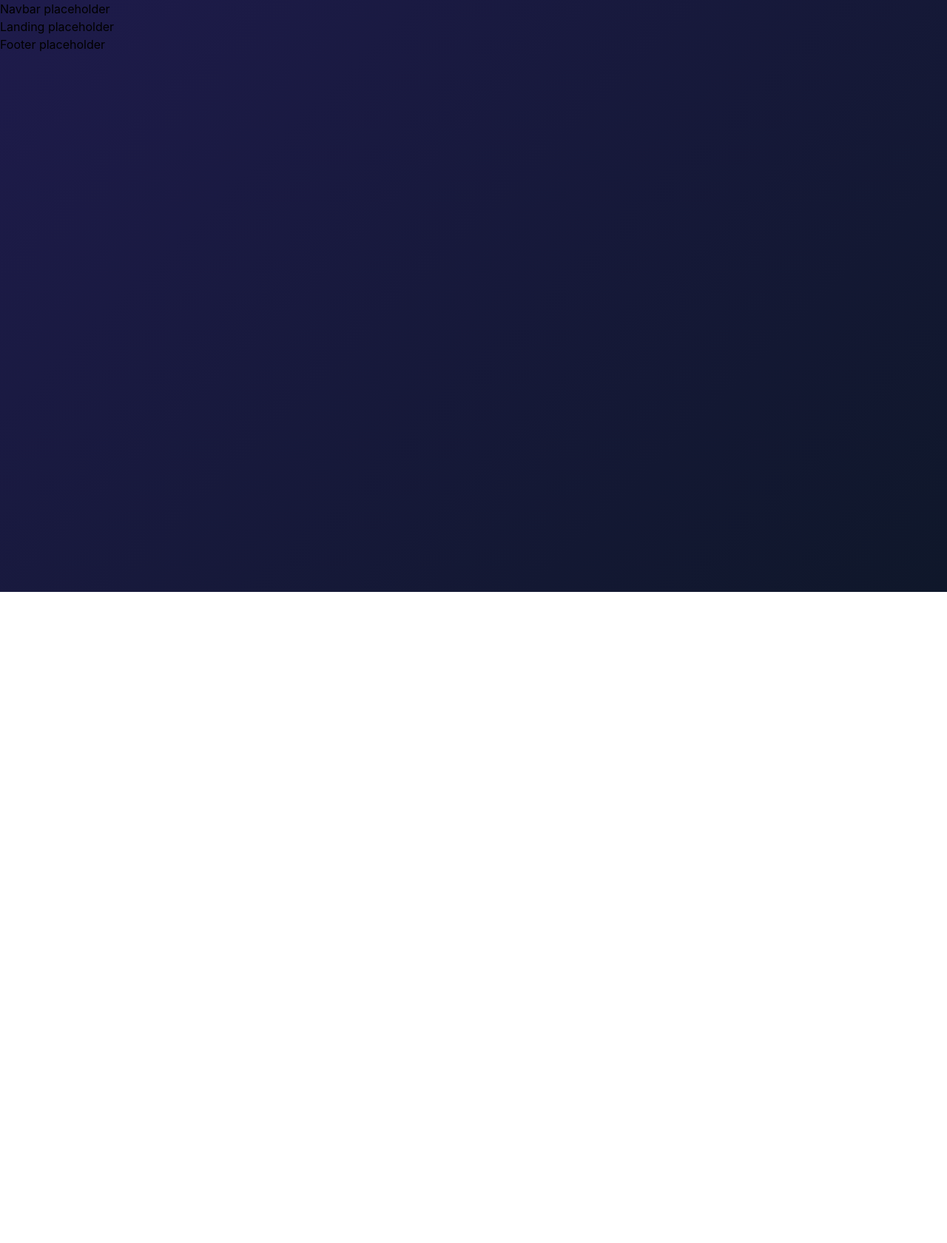
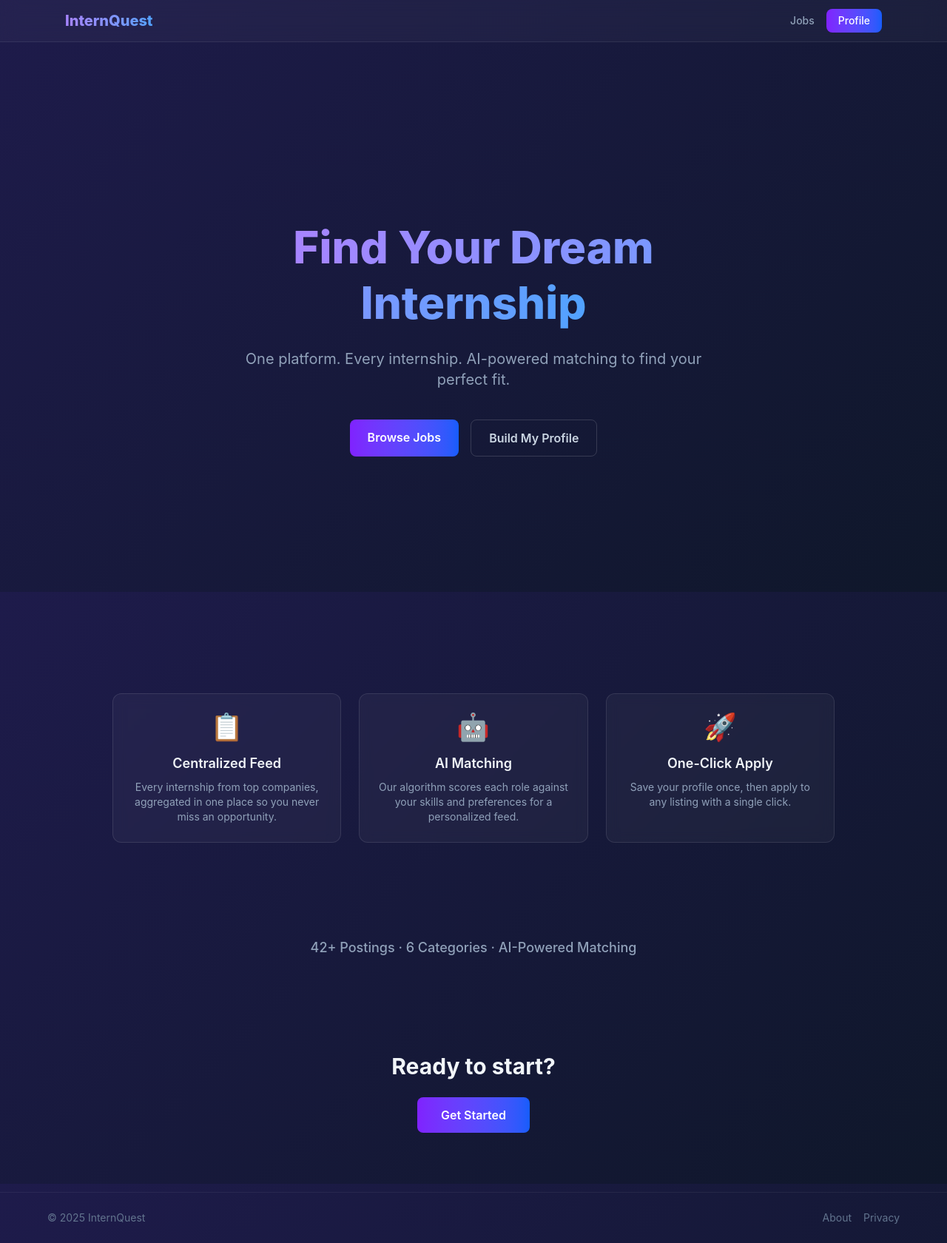
Before and after one commit to Ricky-RL/InternQuest, a React (Vite) app: page / in a window 1280 px wide. Shown: the whole page at 74% size. Before the commit the page ends 800 px from the top, so only its background shows below. Built offline with nearby package versions, Linux system fonts and the light colour scheme.

Commit message:
feat: implement Navbar, Footer, FilterTabs, JobCard components and Landing page

```diff
--- a/src/components/FilterTabs.jsx
+++ b/src/components/FilterTabs.jsx
@@ -1,3 +1,21 @@
-export default function FilterTabs() {
-  return <div>FilterTabs placeholder</div>;
+export default function FilterTabs({ categories, activeCategory, onCategoryChange }) {
+  const allTabs = [{ value: 'all', label: 'All' }, ...categories];
+
+  return (
+    <div className="flex gap-2 overflow-x-auto pb-2">
+      {allTabs.map((tab) => (
+        <button
+          key={tab.value}
+          onClick={() => onCategoryChange(tab.value)}
+          className={`shrink-0 px-4 py-1.5 rounded-full text-sm font-medium transition-all ${
+            activeCategory === tab.value
+              ? 'bg-gradient-to-r from-violet-600 to-blue-600 text-white'
+              : 'bg-white/[0.06] text-slate-400 border border-white/[0.08] hover:bg-white/[0.1]'
+          }`}
+        >
+          {tab.label}
+        </button>
+      ))}
+    </div>
+  );
 }
--- a/src/components/Footer.jsx
+++ b/src/components/Footer.jsx
@@ -1,3 +1,17 @@
 export default function Footer() {
-  return <div>Footer placeholder</div>;
+  return (
+    <footer className="border-t border-white/[0.06] py-6 px-6">
+      <div className="max-w-6xl mx-auto flex items-center justify-between">
+        <span className="text-slate-500 text-sm">&copy; 2025 InternQuest</span>
+        <div className="flex gap-4">
+          <a href="#" className="text-slate-500 text-sm hover:text-slate-300 transition-colors">
+            About
+          </a>
+          <a href="#" className="text-slate-500 text-sm hover:text-slate-300 transition-colors">
+            Privacy
+          </a>
+        </div>
+      </div>
+    </footer>
+  );
 }
--- a/src/components/JobCard.jsx
+++ b/src/components/JobCard.jsx
@@ -1,3 +1,57 @@
-export default function JobCard() {
-  return <div>JobCard placeholder</div>;
+import { Link } from 'react-router-dom';
+
+function ScoreBadge({ score }) {
+  if (score == null) return null;
+
+  let colors;
+  if (score >= 80) {
+    colors = 'bg-emerald-900/30 text-emerald-300';
+  } else if (score >= 60) {
+    colors = 'bg-amber-900/30 text-amber-300';
+  } else {
+    colors = 'bg-white/[0.08] text-slate-400';
+  }
+
+  return (
+    <span className={`text-xs font-medium px-2 py-0.5 rounded-full ${colors}`}>
+      {score}% match
+    </span>
+  );
 }
+
+export default function JobCard({ job, score }) {
+  return (
+    <Link
+      to={`/jobs/${job.id}`}
+      className="block bg-white/[0.04] border border-white/10 backdrop-blur-sm rounded-xl p-4 hover:border-violet-500/40 transition-all"
+    >
+      <div className="flex items-start justify-between gap-3 mb-3">
+        <div className="w-10 h-10 rounded-lg bg-white/[0.08] flex items-center justify-center text-slate-300 font-bold text-sm shrink-0">
+          {job.logoInitial}
+        </div>
+        <ScoreBadge score={score} />
+      </div>
+
+      <h3 className="text-slate-100 font-semibold text-sm mb-1">{job.title}</h3>
+      <p className="text-slate-400 text-sm mb-3">
+        {job.company} &middot; {job.location}
+      </p>
+
+      <div className="flex flex-wrap gap-1.5 mb-3">
+        <span className="bg-violet-900/30 text-violet-300 text-xs px-2 py-0.5 rounded-full">
+          {job.category}
+        </span>
+        <span className="bg-blue-900/30 text-blue-300 text-xs px-2 py-0.5 rounded-full">
+          {job.pay}
+        </span>
+        <span className="bg-white/[0.06] text-slate-400 text-xs px-2 py-0.5 rounded-full">
+          {job.season}
+        </span>
+      </div>
+
+      <p className="text-slate-500 text-xs">
+        Posted {job.postedDaysAgo} {job.postedDaysAgo === 1 ? 'day' : 'days'} ago
+      </p>
+    </Link>
+  );
+}
--- a/src/components/Navbar.jsx
+++ b/src/components/Navbar.jsx
@@ -1,3 +1,34 @@
+import { Link, useLocation } from 'react-router-dom';
+
 export default function Navbar() {
-  return <div>Navbar placeholder</div>;
+  const location = useLocation();
+
+  return (
+    <nav className="sticky top-0 z-50 bg-white/[0.03] border-b border-white/[0.08] backdrop-blur-md">
+      <div className="max-w-6xl mx-auto px-6 py-3 flex items-center justify-between">
+        <Link to="/" className="bg-gradient-to-r from-violet-400 to-blue-400 bg-clip-text text-transparent font-extrabold text-xl">
+          InternQuest
+        </Link>
+
+        <div className="flex items-center gap-4">
+          <Link
+            to="/jobs"
+            className={`text-sm font-medium transition-colors ${
+              location.pathname === '/jobs' || location.pathname.startsWith('/jobs/')
+                ? 'text-slate-100'
+                : 'text-slate-400 hover:text-slate-200'
+            }`}
+          >
+            Jobs
+          </Link>
+          <Link
+            to="/profile"
+            className="text-sm font-medium px-4 py-1.5 rounded-lg bg-gradient-to-r from-violet-600 to-blue-600 text-white transition-opacity hover:opacity-90"
+          >
+            Profile
+          </Link>
+        </div>
+      </div>
+    </nav>
+  );
 }
--- a/src/pages/Landing.jsx
+++ b/src/pages/Landing.jsx
@@ -1,3 +1,89 @@
+import { Link } from 'react-router-dom';
+
+const valueProps = [
+  {
+    icon: '\uD83D\uDCCB',
+    title: 'Centralized Feed',
+    description: 'Every internship from top companies, aggregated in one place so you never miss an opportunity.',
+  },
+  {
+    icon: '\uD83E\uDD16',
+    title: 'AI Matching',
+    description: 'Our algorithm scores each role against your skills and preferences for a personalized feed.',
+  },
+  {
+    icon: '\uD83D\uDE80',
+    title: 'One-Click Apply',
+    description: 'Save your profile once, then apply to any listing with a single click.',
+  },
+];
+
 export default function Landing() {
-  return <div>Landing placeholder</div>;
+  return (
+    <div className="text-slate-100">
+      {/* Hero */}
+      <section className="min-h-screen flex items-center justify-center px-6">
+        <div className="max-w-3xl text-center">
+          <h1 className="text-4xl sm:text-5xl md:text-6xl font-extrabold leading-tight mb-6">
+            <span className="bg-gradient-to-r from-violet-400 to-blue-400 bg-clip-text text-transparent">
+              Find Your Dream Internship
+            </span>
+          </h1>
+          <p className="text-slate-400 text-lg sm:text-xl max-w-2xl mx-auto mb-10">
+            One platform. Every internship. AI-powered matching to find your perfect fit.
+          </p>
+          <div className="flex flex-wrap justify-center gap-4">
+            <Link
+              to="/jobs"
+              className="px-6 py-3 rounded-lg bg-gradient-to-r from-violet-600 to-blue-600 text-white font-semibold transition-opacity hover:opacity-90"
+            >
+              Browse Jobs
+            </Link>
+            <Link
+              to="/profile"
+              className="px-6 py-3 rounded-lg border border-white/[0.15] text-slate-300 font-semibold hover:bg-white/[0.08] transition-all"
+            >
+              Build My Profile
+            </Link>
+          </div>
+        </div>
+      </section>
+
+      {/* Value Props */}
+      <section className="max-w-5xl mx-auto px-6 py-20">
+        <div className="grid grid-cols-1 sm:grid-cols-3 gap-6">
+          {valueProps.map((prop) => (
+            <div
+              key={prop.title}
+              className="bg-white/[0.04] border border-white/10 backdrop-blur-sm rounded-xl p-6 text-center"
+            >
+              <div className="text-4xl mb-4">{prop.icon}</div>
+              <h3 className="text-slate-100 font-semibold text-lg mb-2">{prop.title}</h3>
+              <p className="text-slate-400 text-sm">{prop.description}</p>
+            </div>
+          ))}
+        </div>
+      </section>
+
+      {/* Stats */}
+      <section className="text-center py-12 px-6">
+        <p className="text-slate-400 text-lg font-medium">
+          42+ Postings &middot; 6 Categories &middot; AI-Powered Matching
+        </p>
+      </section>
+
+      {/* Bottom CTA */}
+      <section className="text-center py-20 px-6">
+        <h2 className="text-2xl sm:text-3xl font-bold text-slate-100 mb-6">
+          Ready to start?
+        </h2>
+        <Link
+          to="/jobs"
+          className="inline-block px-8 py-3 rounded-lg bg-gradient-to-r from-violet-600 to-blue-600 text-white font-semibold transition-opacity hover:opacity-90"
+        >
+          Get Started
+        </Link>
+      </section>
+    </div>
+  );
 }
```
